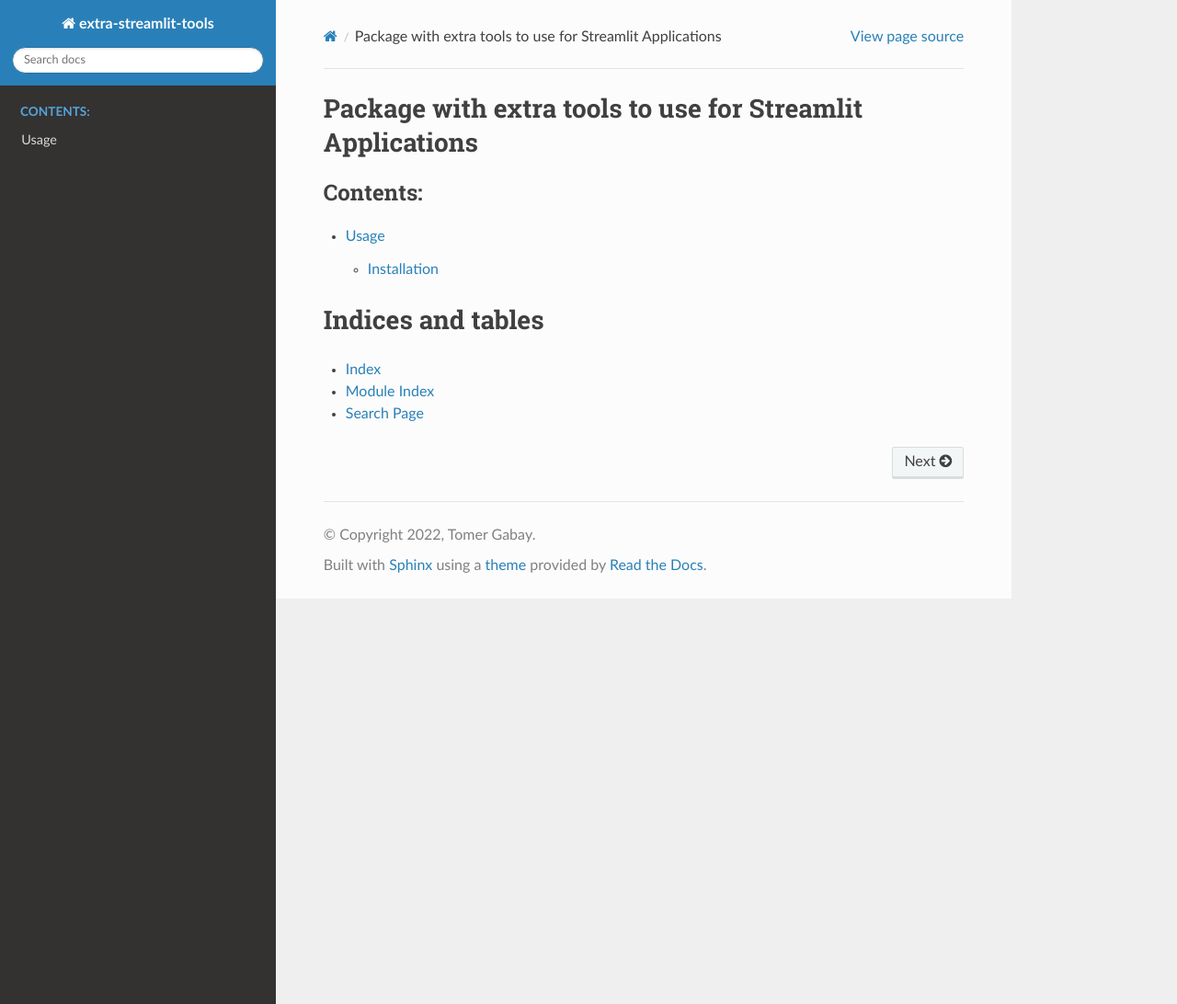
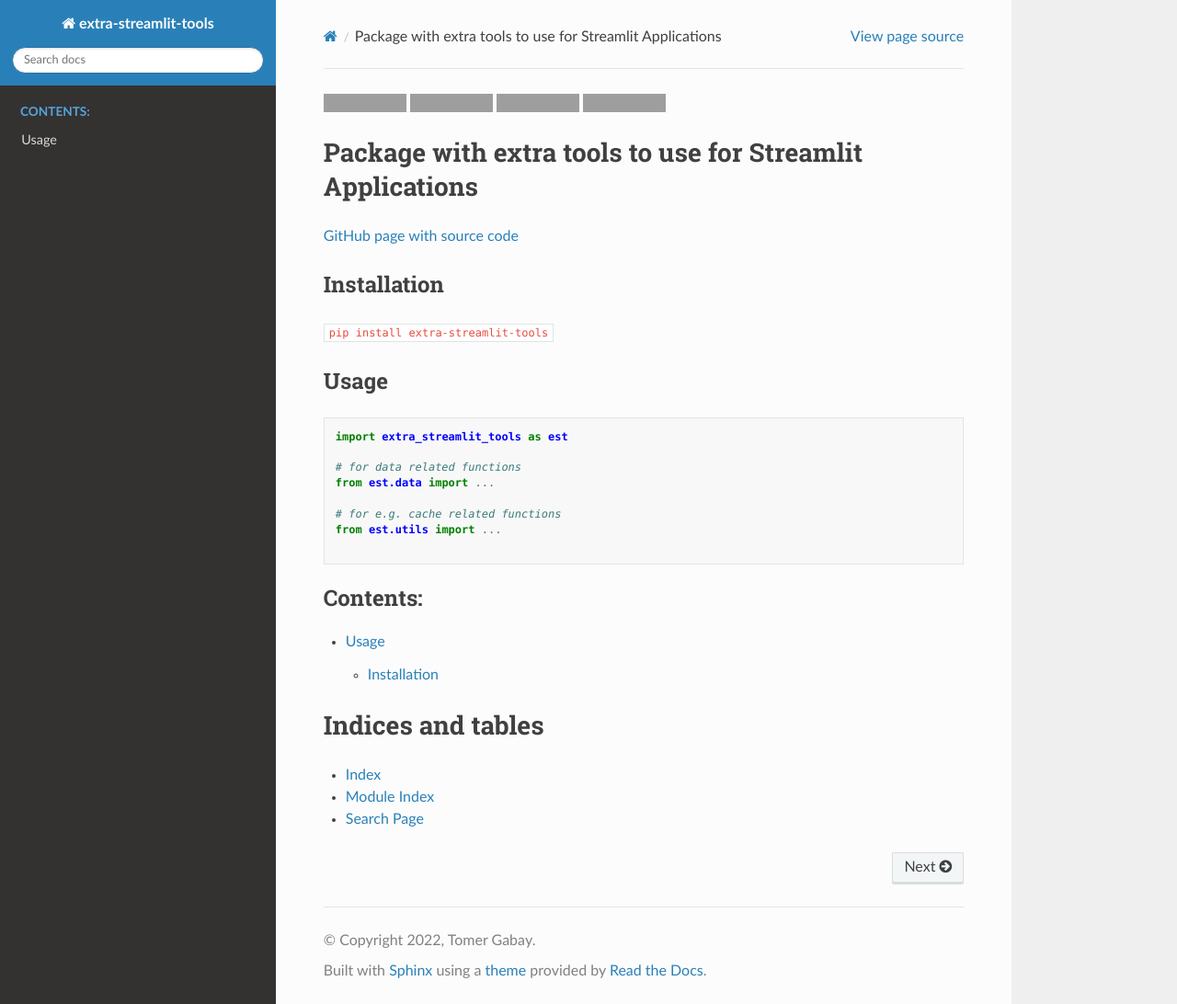
Before and after one commit to sTomerG/extra-streamlit-tools, a Sphinx documentation site: the page built from docs/source/index.md, in a window 1280 px wide and 1092 px high. Shown: the whole window at 92% size. Built offline with Sphinx 7.4.7 and the Read the Docs theme 2.0.0, drawn with Linux system fonts in a browser that asks for light colours; grey boxes are pictures that could not be loaded.

````diff
--- a/docs/source/index.md
+++ b/docs/source/index.md
@@ -3,12 +3,31 @@
 % You can adapt this file completely to your liking, but it should at least
 % contain the root `toctree` directive.
 
-<!-- [![Version](https://img.shields.io/pypi/v/my-package-tomergabay)](https://pypi.org/project/my-package-tomergabay/)
-![](https://img.shields.io/github/license/sTomerG/my-package)
-![](https://img.shields.io/pypi/pyversions/my-package-tomergabay)
-[![Code style: black](https://img.shields.io/badge/code%20style-black-000000.svg)](https://github.com/psf/black) -->
+[![Version](https://img.shields.io/pypi/v/extra-streamlit-tools)](https://pypi.org/project/extra-streamlit-tools/)
+![](https://img.shields.io/github/license/sTomerG/extra-streamlit-tools)
+![](https://img.shields.io/pypi/pyversions/extra-streamlit-tools)
+[![Code style: black](https://img.shields.io/badge/code%20style-black-000000.svg)](https://github.com/psf/black)
 
 # Package with extra tools to use for Streamlit Applications
+
+[GitHub page with source code](https://github.com/sTomerG/extra-streamlit-tools)
+
+## Installation
+
+`pip install extra-streamlit-tools`
+
+## Usage
+
+```
+import extra_streamlit_tools as est
+
+# for data related functions
+from est.data import ...
+
+# for e.g. cache related functions
+from est.utils import ...
+
+```
 
 ```{toctree}
 :caption: 'Contents:'
````
Also changed, not shown: README.md (+21 -5 lines).
